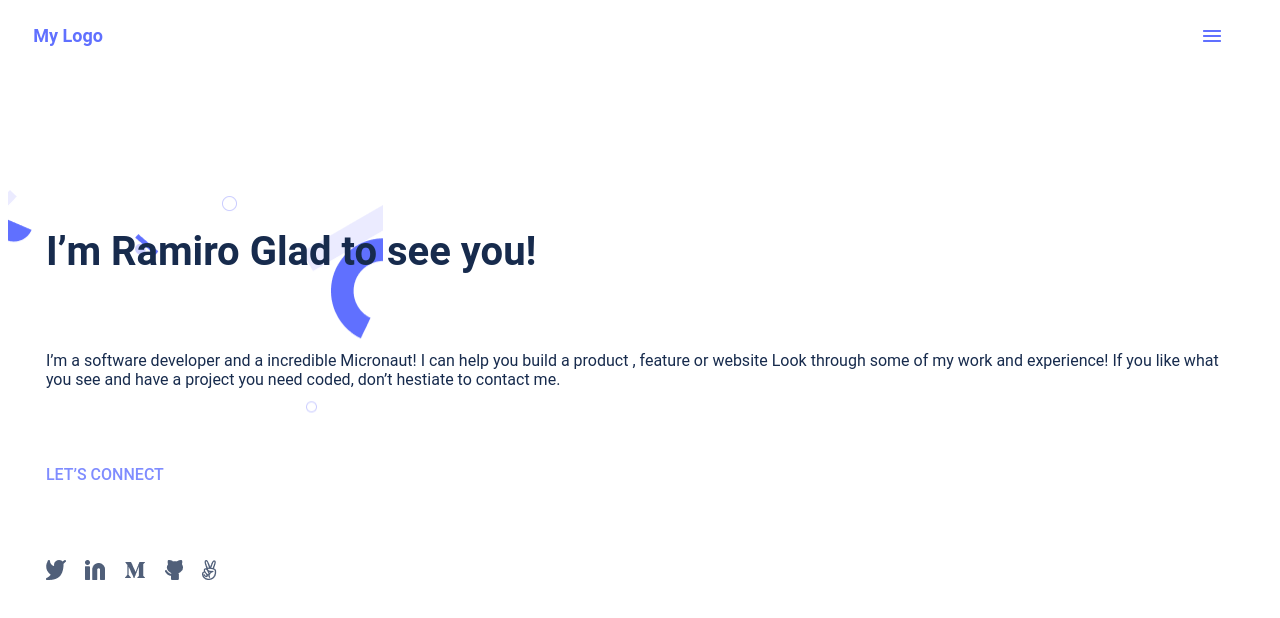
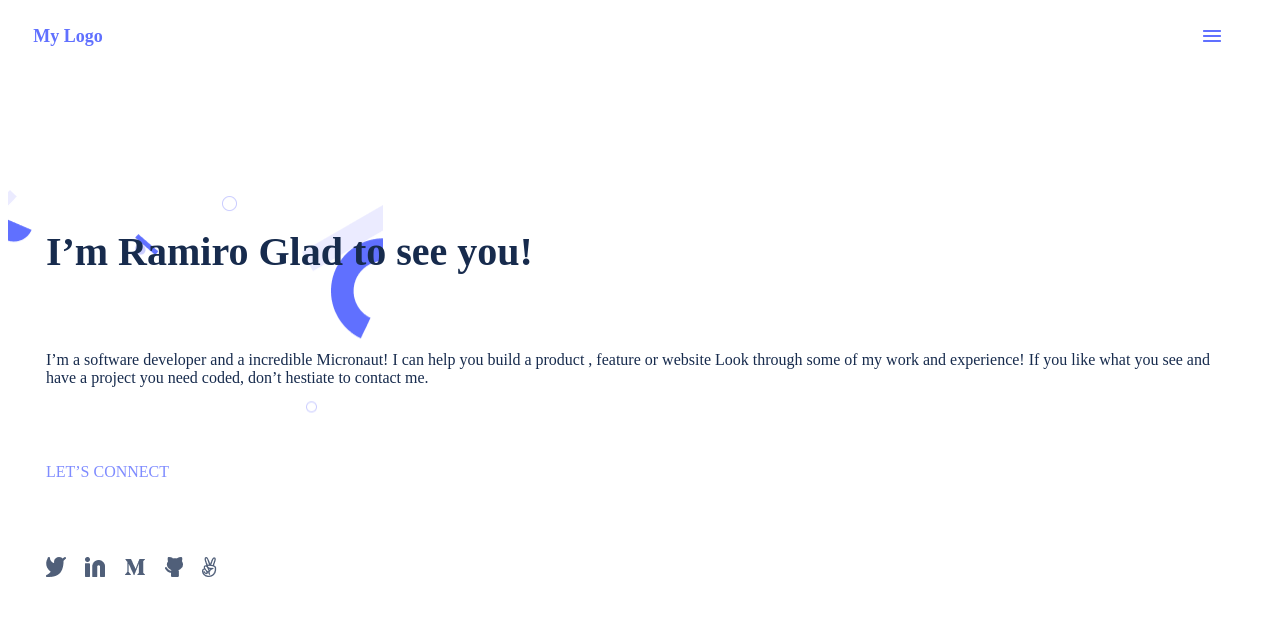
Before and after one commit to ramiaquista/ramiaq-portfolio, a plain HTML site: page index.html in a window 1280 px wide. Drawn offline with Linux system fonts and the light colour scheme.

Commit message:
Add more styling corrections

```diff
--- a/index.html
+++ b/index.html
@@ -11,7 +11,7 @@
     <div class="wrapper">
       <header class="header">
         <h3 class="mylogo">My Logo</h3>
-        <img src="Union.png" class="icon" />
+        <img alt="" src="Union.png" class="icon" />
       </header>
       <div class="container">
         <h1>I’m Ramiro Glad to see you!</h1>
@@ -22,7 +22,7 @@
           coded, don’t hestiate to contact me.
         </p>
         <h2 class="connect">LET’S CONNECT</h2>
-        <img src="social-media-icons.png" class="social-media" />
+        <img alt="" src="social-media-icons.png" class="social-media" />
       </div>
     </div>
 </body>
--- a/style.css
+++ b/style.css
@@ -13,7 +13,7 @@
 
 .mylogo {
   color: #6070ff;
-  font-family: Roboto;
+  font-family: Roboto, "Helvetica Neue",;
   font-style: normal;
   font-size: 18px;
   font-weight: bold;
@@ -38,7 +38,7 @@
 
 h1 {
   color: #172b4d;
-  font-family: Roboto;
+  font-family: Roboto, "Helvetica Neue",;
   font-style: normal;
   font-weight: bold;
   font-size: 40px;
@@ -48,7 +48,7 @@ h1 {
 
 p {
   color: #172b4d;
-  font-family: Roboto;
+  font-family: Roboto, "Helvetica Neue",;
   font-style: normal;
   font-weight: normal;
   font-size: 16px;
@@ -58,7 +58,7 @@ p {
 
 .connect {
   color: #7f8cff;
-  font-family: Roboto;
+  font-family: Roboto, "Helvetica Neue",;
   font-style: normal;
   font-weight: 500;
   font-size: 16px;
```
